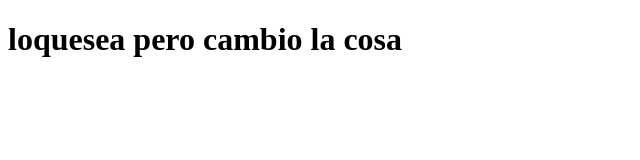
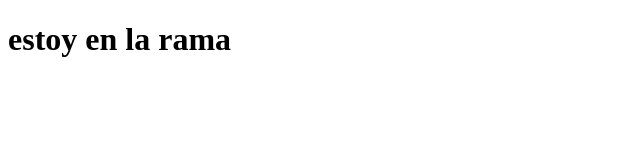
Before and after one commit to marianomorel/pruebaaborrar, a plain HTML site: page index.html in a window 1280 px wide. Shown: the whole page, without its empty margins (0-640 px from the left). Drawn offline with Linux system fonts and the light colour scheme.

Commit message:
estoy en la rama

```diff
--- a/index.html
+++ b/index.html
@@ -3,9 +3,9 @@
 <head>
     <meta charset="UTF-8">
     <meta name="viewport" content="width=device-width, initial-scale=1.0">
-    <title>loquesea</title>
+    <title>estoy en la rama</title>
 </head>
 <body>
-    <h1>loquesea pero cambio la cosa</h1>
+    <h1>estoy en la rama</h1>
 </body>
 </html>
```
